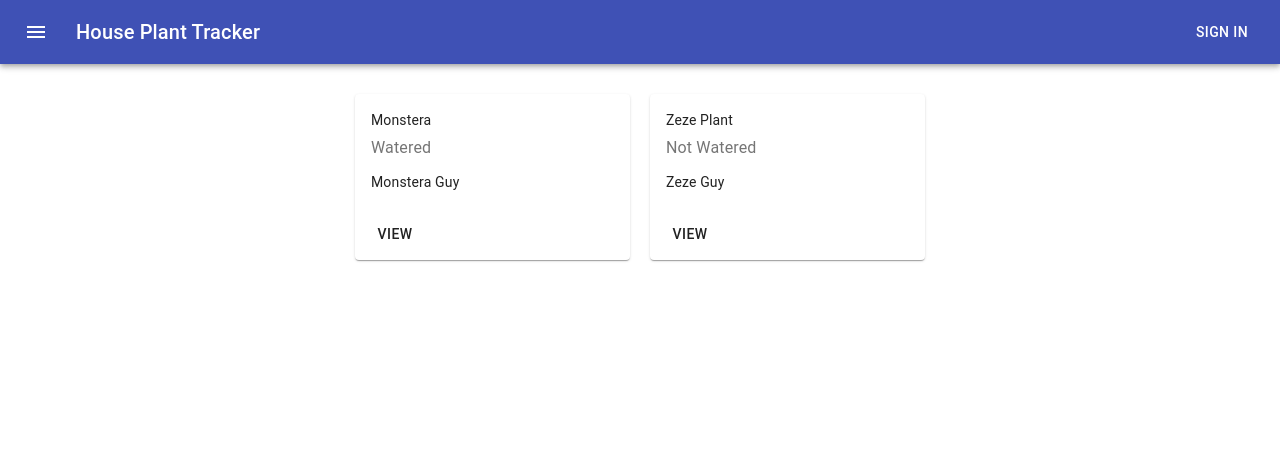
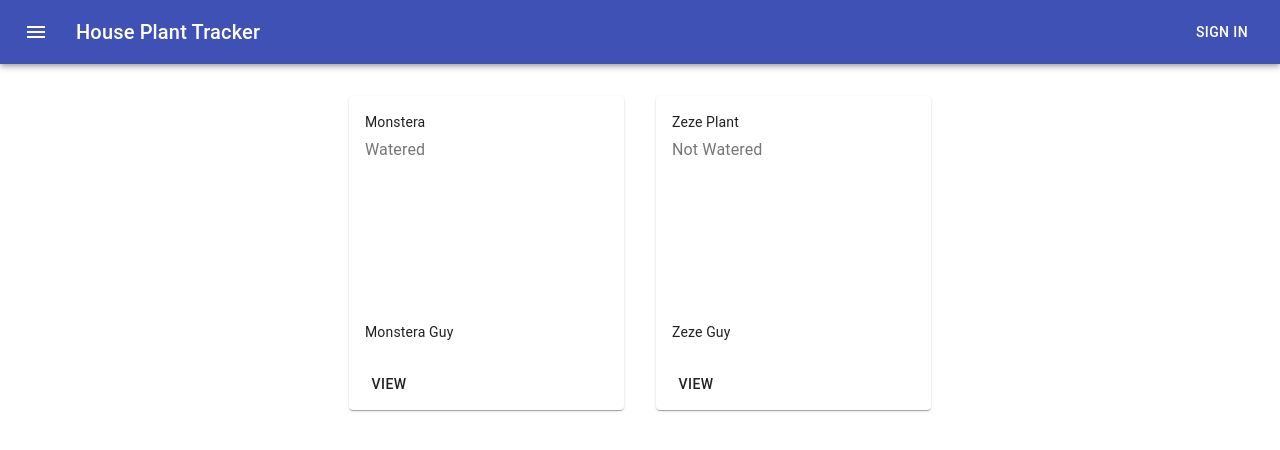
Before and after one commit to ekonine/plant-tracker-v2, a React (Create React App) app: page /manage in a window 1280 px wide. Shown: the top 450 px of the page. Built offline with nearby package versions, Linux system fonts and the light colour scheme.

Commit message:
use theme spacing

```diff
--- a/src/components/custom-card/custom-card.component.jsx
+++ b/src/components/custom-card/custom-card.component.jsx
@@ -7,18 +7,18 @@ import Button from '@material-ui/core/Button';
 import Typography from '@material-ui/core/Typography';
 import {Link} from 'react-router-dom';
 
-const useStyles = makeStyles({
+const useStyles = makeStyles(theme => ({
   root: {
     minWidth: 275,
-    margin: 10,
+    margin: theme.spacing(2),
   },
   title: {
     fontSize: 14,
   },
   pos: {
-    marginBottom: 12,
+    marginBottom: theme.spacing(20),
   },
-});
+}));
 
 export default function CustomCard({
   plantId,
--- a/src/components/nav-bar/nav-bar.component.jsx
+++ b/src/components/nav-bar/nav-bar.component.jsx
@@ -21,7 +21,7 @@ const useStyles = makeStyles(theme => ({
     flexGrow: 1,
   },
   menuContainer: {
-    marginTop: 60,
+    marginTop: theme.spacing(5),
   },
   link: {
     color: 'black',
--- a/src/pages/detail/detail.page.jsx
+++ b/src/pages/detail/detail.page.jsx
@@ -11,13 +11,13 @@ const useStyles = makeStyles((theme) => ({
     flexWrap: 'wrap',
     justifyContent: 'center',
     '& > *': {
-      margin: '30px',
+      margin: theme.spacing(4),
       width: theme.spacing(60),
       height: theme.spacing(80),
     },
   },
   paper: {
-    padding: 30
+    padding: theme.spacing(4)
   },
   title: {
     fontSize: 14
--- a/src/pages/manage/manage.page.jsx
+++ b/src/pages/manage/manage.page.jsx
@@ -5,14 +5,14 @@ import Detail from '../detail/detail.page.jsx';
 import {Switch, Route, useParams} from 'react-router-dom';
 
 //Styles
-const useStyles = makeStyles({
+const useStyles = makeStyles(theme => ({
   cardContainer: {
     display: 'flex',
     justifyContent: 'center',
-    marginTop: 20,
+    marginTop: theme.spacing(2),
     width: '100vw'
   },
-});
+}));
 
 export default function Manage() {
   const classes = useStyles();
```
